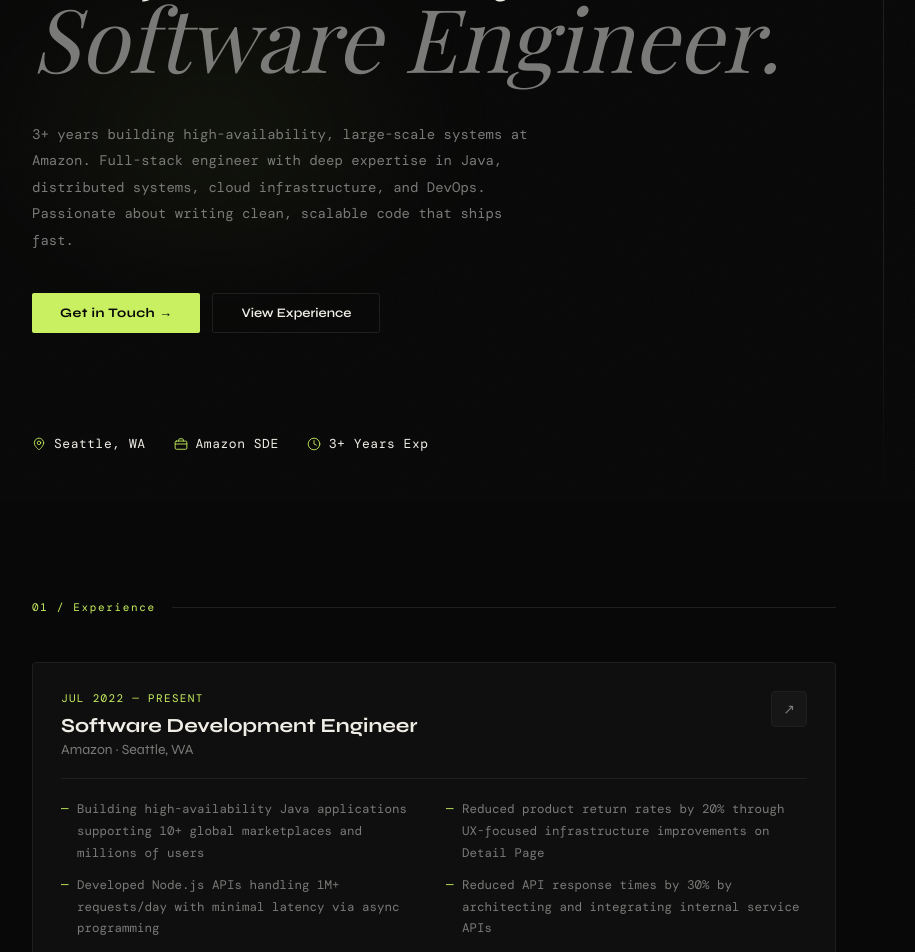
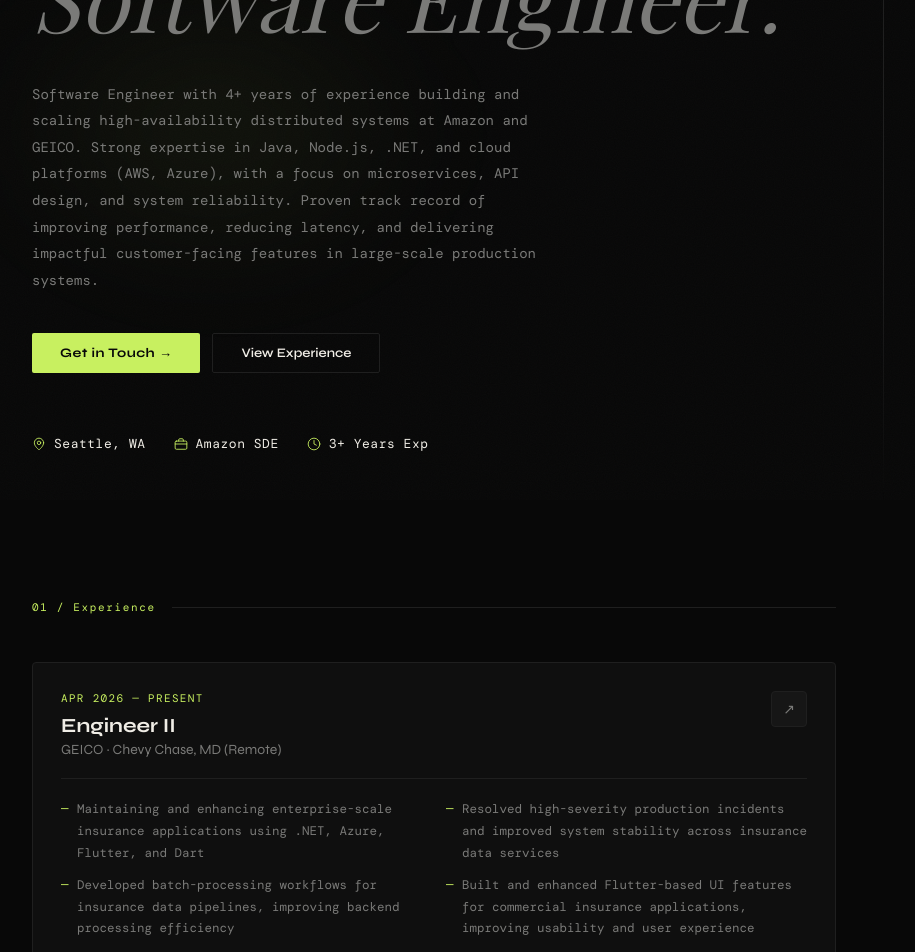
Before and after one commit to SrijanReddy/srijan-portfolio, a Next.js app: page / in a window 1280 px wide. Shown: the part 300-1252 px from the top of the page, without its empty margins (206-1121 px from the left). Built offline with nearby package versions, Linux system fonts and the light colour scheme; a web font is replaced by a local one.

Commit message:
Update summary and experience in page.jsx

```diff
--- a/app/page.jsx
+++ b/app/page.jsx
@@ -7,8 +7,22 @@ const data = {
   location: "Seattle, WA",
   email: "srijanreddy309@gmail.com",
   linkedin: "https://www.linkedin.com/in/srijanreddy/",
-  summary: "3+ years building high-availability, large-scale systems at Amazon. Full-stack engineer with deep expertise in Java, distributed systems, cloud infrastructure, and DevOps. Passionate about writing clean, scalable code that ships fast.",
+  summary: "Software Engineer with 4+ years of experience building and scaling high-availability distributed systems at Amazon and GEICO. Strong expertise in Java, Node.js, .NET, and cloud platforms (AWS, Azure), with a focus on microservices, API design, and system reliability. Proven track record of improving performance, reducing latency, and delivering impactful customer-facing features in large-scale production systems.",
   experience: [
+    {
+      role: "Engineer II",
+      company: "GEICO",
+      location: "Chevy Chase, MD (Remote)",
+      period: "Apr 2026 — Present",
+      bullets: [
+        "Maintaining and enhancing enterprise-scale insurance applications using .NET, Azure, Flutter, and Dart",
+        "Resolved high-severity production incidents and improved system stability across insurance data services",
+        "Developed batch-processing workflows for insurance data pipelines, improving backend processing efficiency",
+        "Built and enhanced Flutter-based UI features for commercial insurance applications, improving usability and user experience",
+        "Integrated REST APIs across internal systems to improve data flow and service interoperability",
+      ],
+      tags: [".NET", "Azure", "Flutter", "Dart", "REST APIs", "Microservices"],
+    },
     {
       role: "Software Development Engineer",
       company: "Amazon",
```
